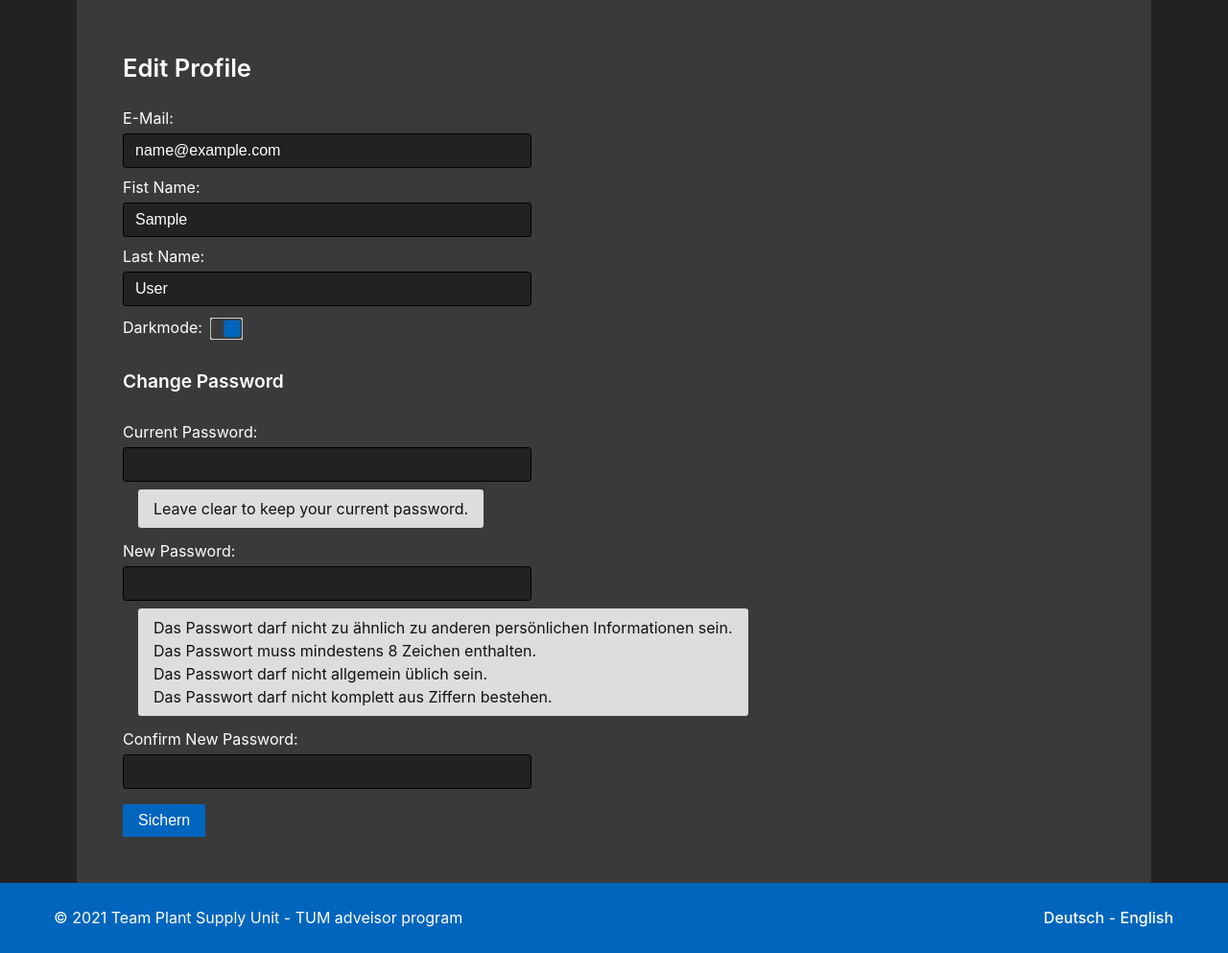
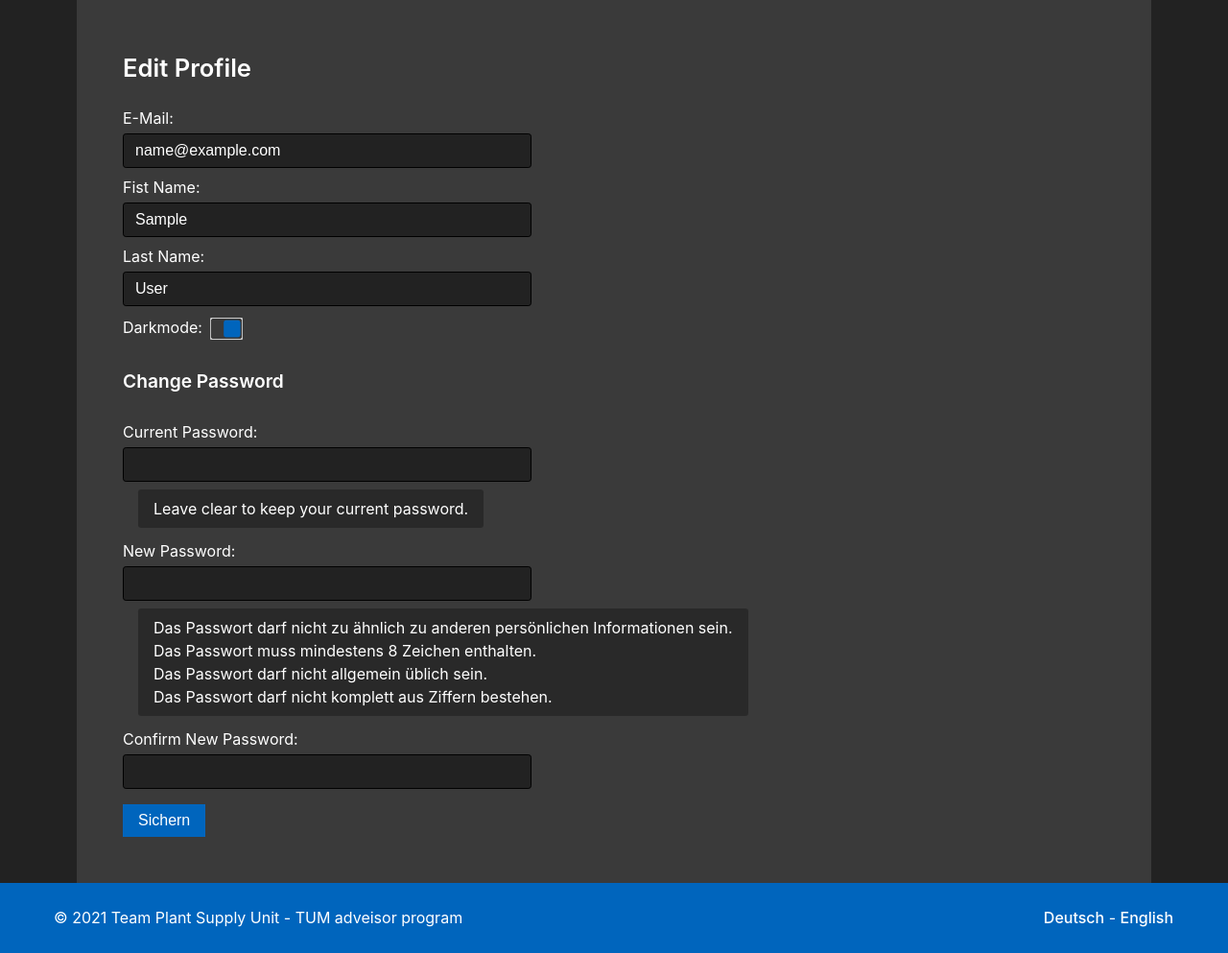
Before and after one commit to Plant-Supply-Unit-adveisor-2021/psuserver, a Django app: page /de/authentification/edit_profile in a window 1280 px wide. Shown: the part 67-1060 px from the top of the page at 96% size. Run offline with Django 3.2, Linux system fonts and the light colour scheme; a user stored in the database is signed in; tables that the repository leaves empty hold one stand-in row (values such as "Sample post").

Commit message:
adapted darkmode.css

```diff
--- a/static/style/darkmode.css
+++ b/static/style/darkmode.css
@@ -54,7 +54,8 @@
     --input-shadow-color-focus-invalid: #c005;
 
     --label-fcolor: #fff;
-
+    --helptext-bcolor: #292929;
+    --helptext-fcolor: #fff;
 
     --dropdown-bcolor: #3a3a3a;
     --dropdown-fcolor: #fff;
```
